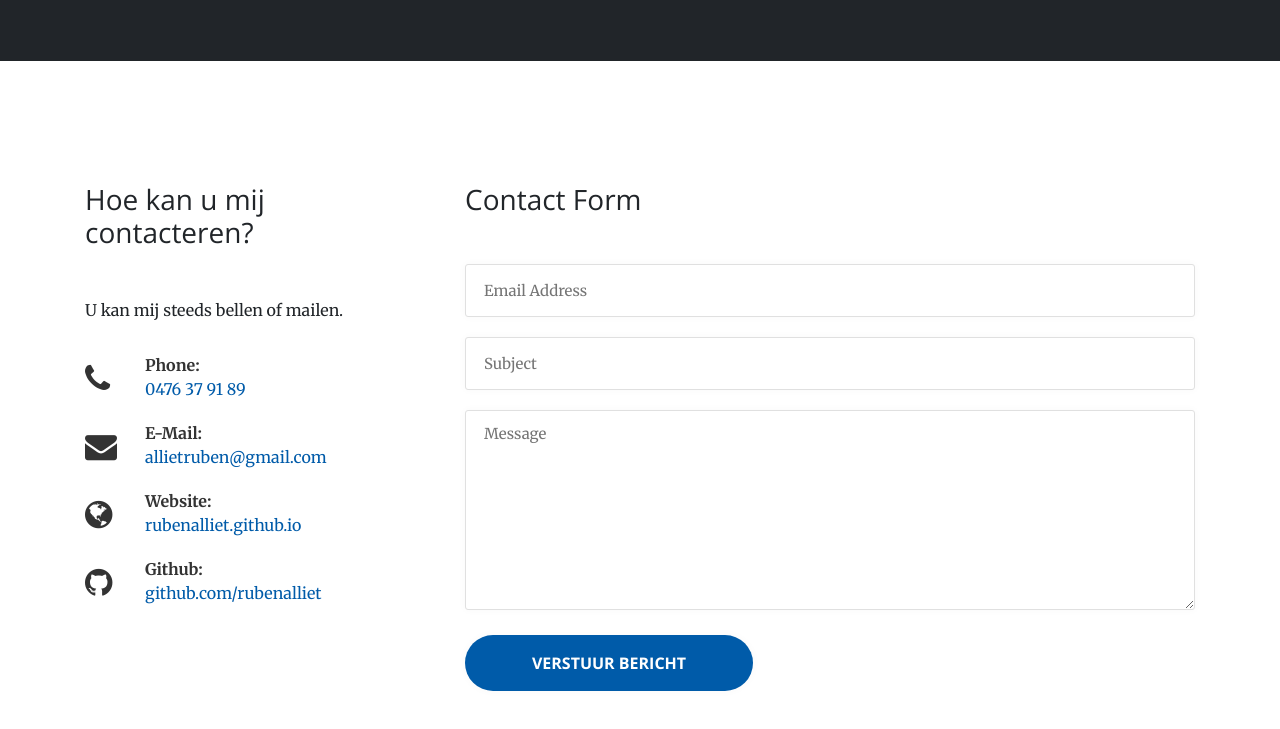
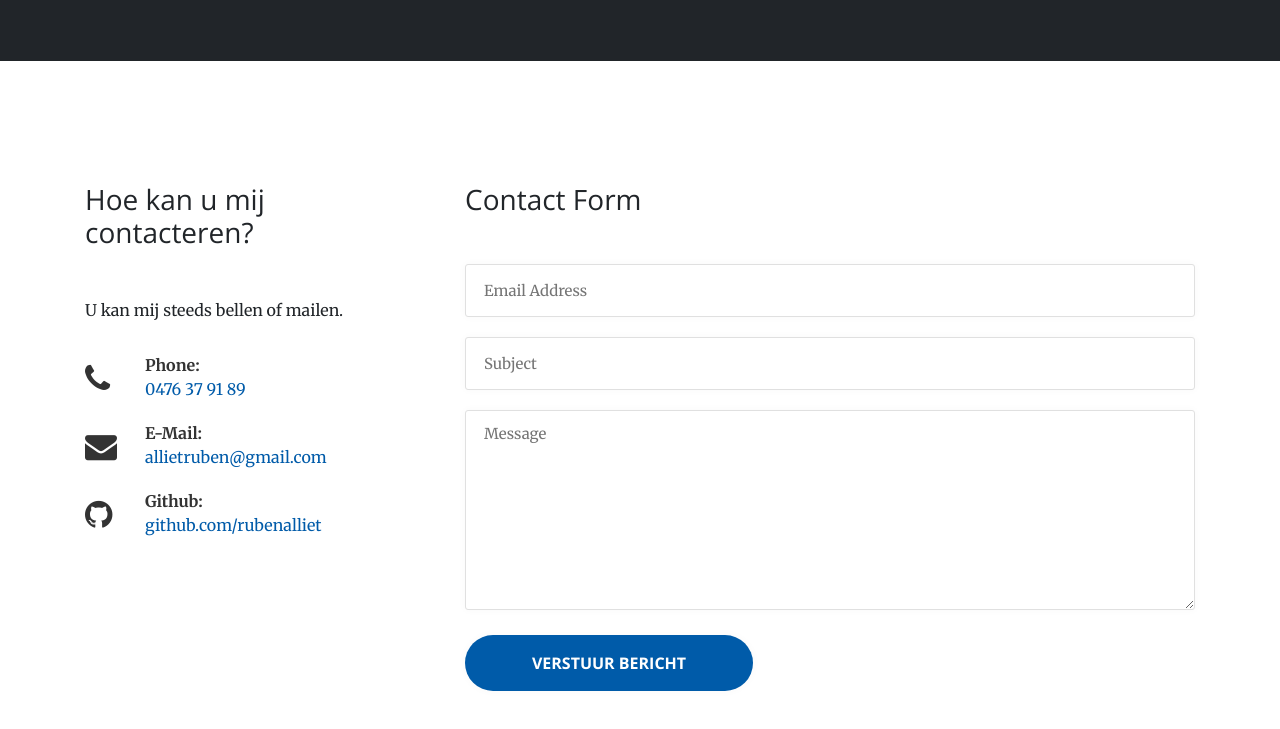
Before and after one commit to ralliet/rubenalliet.github.io, a plain HTML site: page index.html in a window 1280 px wide. Shown: the part 2325-3054 px from the top of the page. Drawn offline with nearby package versions, Linux system fonts and the light colour scheme.

Commit message:
deleted website link

```diff
--- a/index.html
+++ b/index.html
@@ -279,11 +279,6 @@
                 </span>
               </li>
               <li>
-                <i class="fa fa-globe" aria-hidden="true"></i>
-                <strong>Website:</strong>
-                <span><a href="https://rubenalliet.github.io">rubenalliet.github.io</a></span>
-              </li>
-              <li>
                 <i class="fa fa-github" aria-hidden="true"></i>
                 <strong>Github:</strong>
                 <span><a href="https://github.com/rubenalliet">github.com/rubenalliet</a></span>
```
